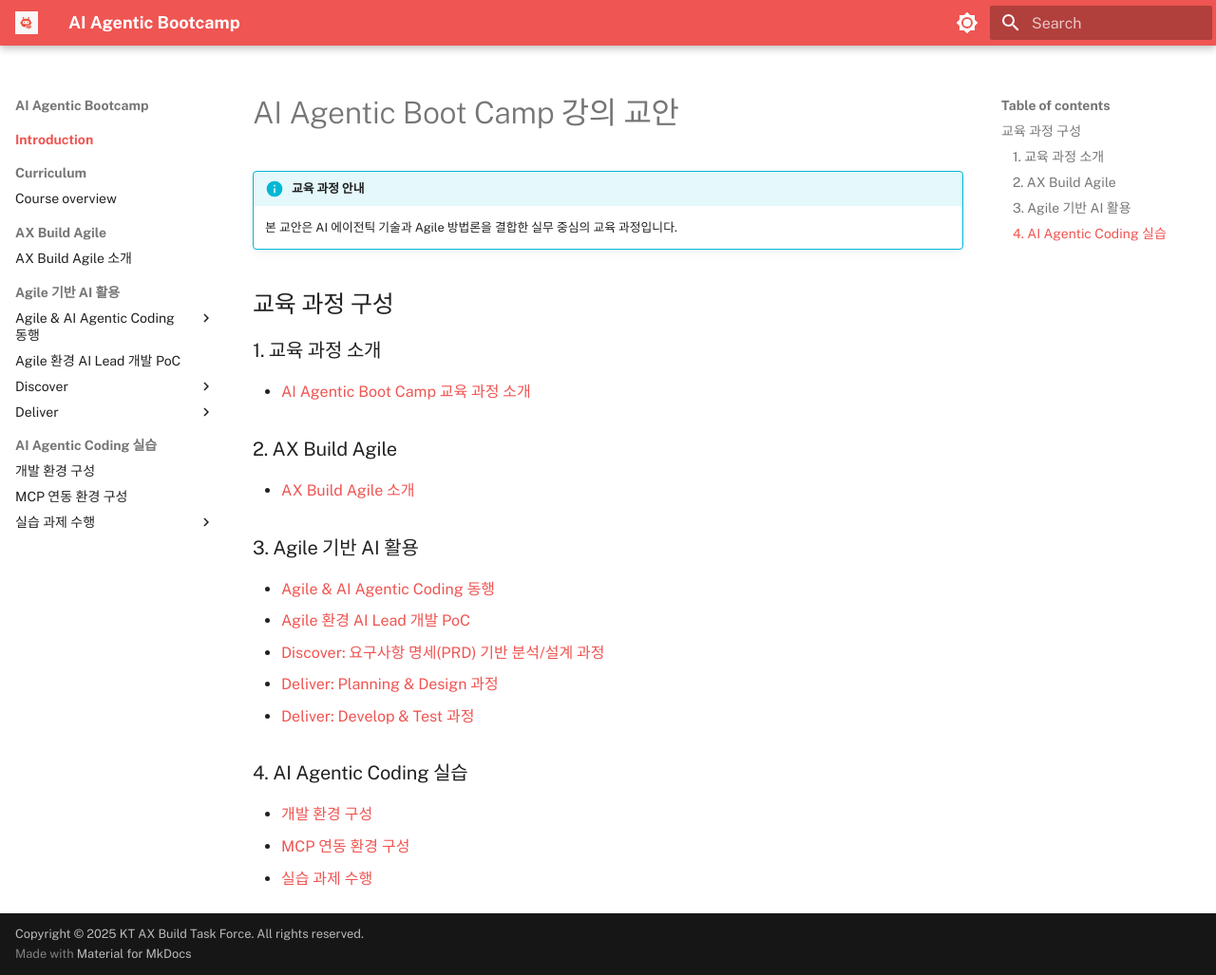
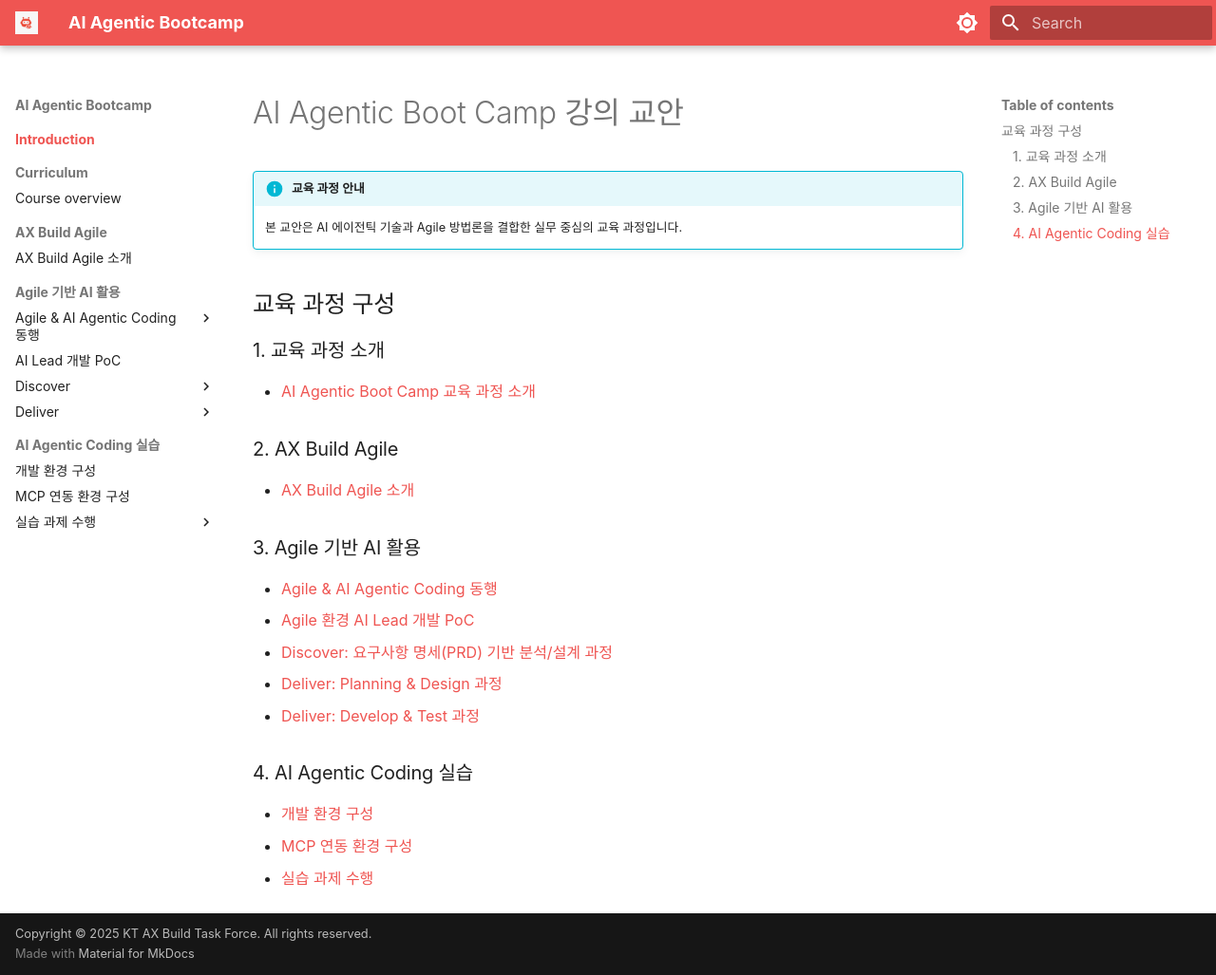
Before and after one commit to kt-ax-build/bootcamp, an MkDocs documentation site: the page built from docs/index.md, in a window 1280 px wide and 1027 px high. Shown: the whole window at 95% size. Built offline with MkDocs 1.6.1 and Material for MkDocs 9.7.7, drawn with Linux system fonts in a browser that asks for light colours; some web fonts are replaced.

Commit message:
edit font and style

```diff
--- a/mkdocs.yml
+++ b/mkdocs.yml
@@ -22,7 +22,7 @@
         icon: material/brightness-4
         name: Switch to light mode
   font:
-    text: "Public Sans"
+    text: "Hanna"
     code: "Roboto Mono"
   logo: assets/logo.png
   favicon: assets/favicon.png
@@ -33,6 +33,9 @@
     - navigation.top
     - navigation.tracking
     - toc.follow
+    - content.code.copy
+    - content.code.select
+    - content.tooltips
 
 extra_css:
   - extra.css
@@ -63,9 +66,10 @@
     - Agile & AI Agentic Coding 동행:
       - doc-agile-ai-lead/agile-ai-coding/index.md
       - "[별첨] Vibe Coding vs Agentic Coding": doc-agile-ai-lead/agile-ai-coding/vibe-vs-agentic.md
-    - Agile 환경 AI Lead 개발 PoC: doc-agile-ai-lead/ai-lead-poc.md
+    - AI Lead 개발 PoC: doc-agile-ai-lead/ai-lead-poc.md
     - Discover:
       - "PRD 기반 분석/설계": doc-agile-ai-lead/discover-prd.md
+      - "초기 Architecture 설계": doc-agile-ai-lead/discover-init-arch.md
     - Deliver:
       - "Planning & Design": doc-agile-ai-lead/deliver-planning.md
       - "Develop & Test": doc-agile-ai-lead/deliver-develop.md
```
Also changed, not shown: docs/doc-agile-ai-lead/discover-init-arch.md (added, +1 -0 lines).
